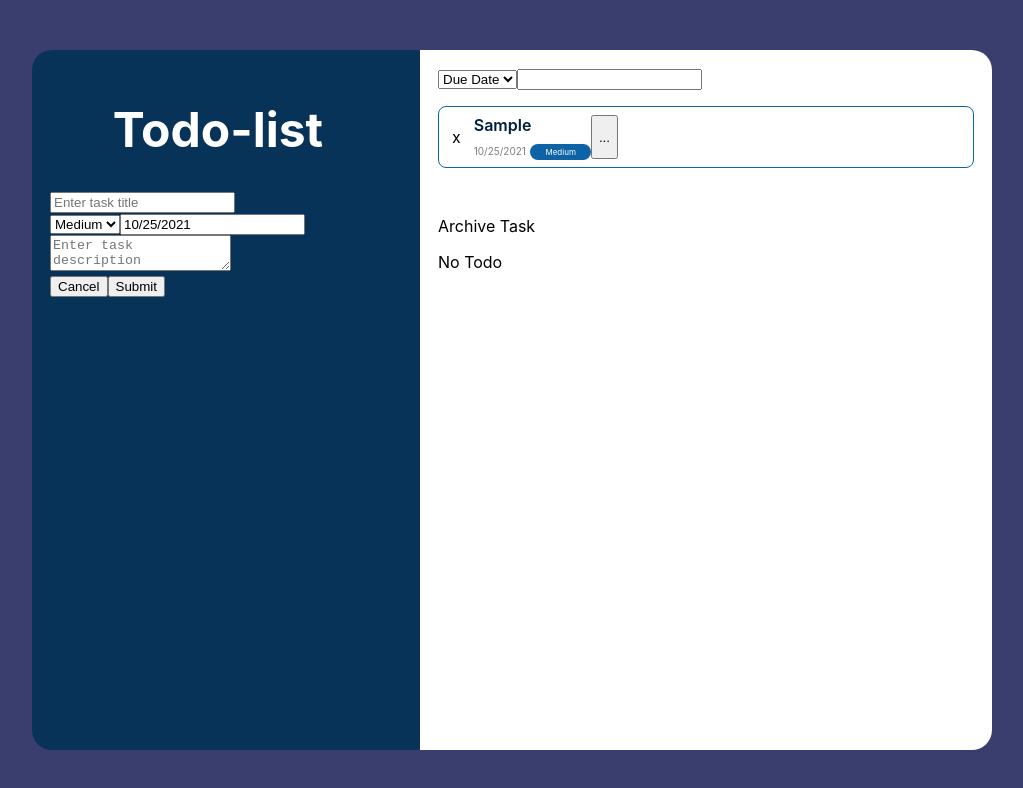
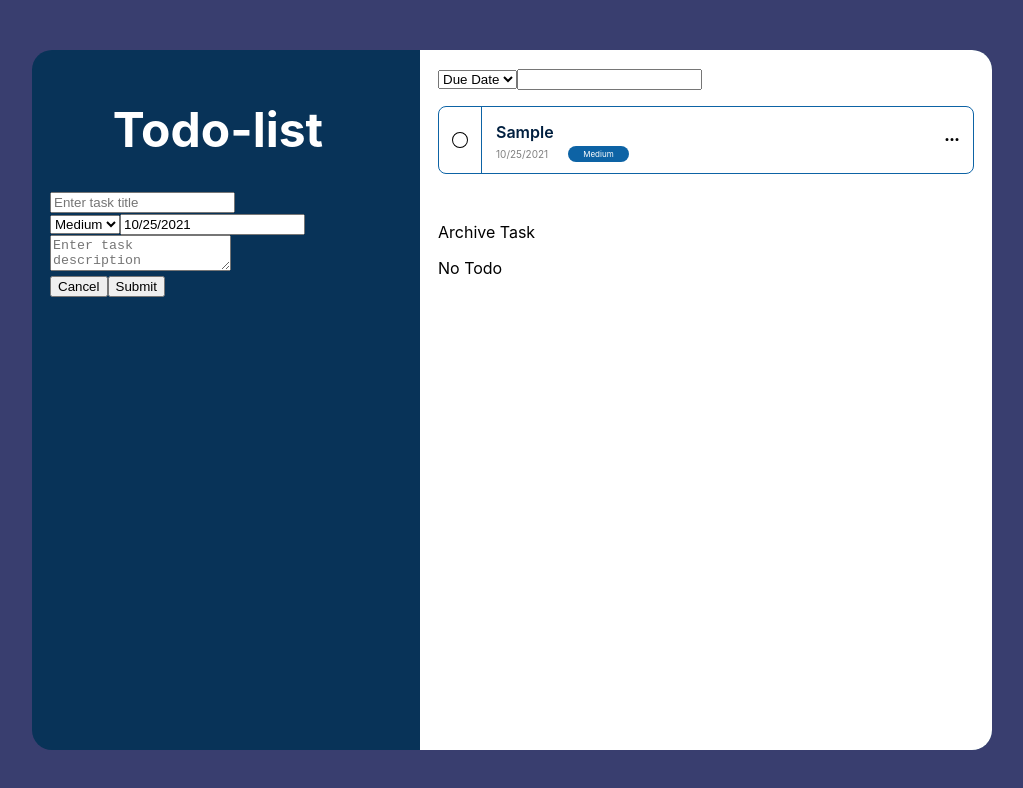
Before and after one commit to chrysillala/totododo, a React (Create React App) app: page / in a window 1280 px wide. Both pictures are taken after typing "Sample", "Sample" into the empty fields and a click on the input "Submit". Shown: the top 788 px of the page, without its empty margins (128-1151 px from the left). Built offline with nearby package versions, Linux system fonts and the light colour scheme.

Commit message:
refactor TodoListItem

```diff
--- a/src/components/TodoList/TodoListItem.js
+++ b/src/components/TodoList/TodoListItem.js
@@ -1,66 +1,9 @@
 import React from 'react';
-import styled from 'styled-components';
 
-const TodoItemWrapper = styled.li`
-  border: 1px solid var(--secondary);
-  border-radius: 8px;
-  margin-bottom: 16px;
-  position: relative;
+import { BsCheckCircleFill, BsCircle, BsXLg } from 'react-icons/bs';
+import { GoKebabHorizontal } from 'react-icons/go';
 
-  > div {
-    display: flex;
-    align-items: center;
-  }
-`;
-
-const TodoCheckbox = styled.div`
-  display: flex;
-  align-items: center;
-  padding: 20px 13px;
-`;
-
-const TodoItemContent = styled.div`
-  display: flex;
-`
-
-const TodoTitle = styled.p`
-  font-size: 16px;
-  font-weight: 600;
-  color: var(--black);
-  margin: 0 0 4px 0;
-`;
-
-const TodoDate = styled.span`
-  font-size: 10px;
-  color: var(--light-gray);
-`
-
-const TodoPriorityPill = styled.span`
-  background-color: var(--secondary);
-  padding: 3px 15px;
-  color: var(--white);
-  font-size: 8px;
-  border-radius: 16px;
-`;
-
-const TodoDescription = styled.div`
-  font-size: 12px;
-  color: var(--gray);
-  padding: 13px;
-  border-top: 1px solid var(--secondary);
-`;
-
-const TodoDropdown = styled.div`
-  position: absolute;
-  top: 0;
-  right: 0;
-  background: white;
-  padding: 10px;
-  border: 1px solid var(--light-gray);
-  border-radius: 6px;
-  display: flex;
-  flex-flow: column wrap;
-`;
+import { TodoItemWrapper, TodoInfoWrapper, TodoIcon, TodoItemContent, TodoTitle, TodoDate, TodoPriorityPill, TodoDropdown, TodoDescriptionWrapper } from './TodoListItem.styled';
 class TodoListItem extends React.Component {
   constructor(props) {
     super(props);
@@ -76,29 +19,36 @@ class TodoListItem extends React.Component {
 
     return (
       <TodoItemWrapper>
-        <div>
-          <TodoCheckbox onClick={() => onHandleCompleteTodo(todo.id)}>{todo.isCompleted ? "v" : "x"}</TodoCheckbox>
+        <TodoInfoWrapper>
+          <TodoIcon onClick={() => onHandleCompleteTodo(todo.id)}>{todo.isCompleted ? <BsCheckCircleFill /> : <BsCircle />}</TodoIcon>
           <TodoItemContent>
-            <div>
-              <TodoTitle>{todo.title}</TodoTitle>
-              <TodoDate>{(new Date(todo.dueDate)).toLocaleDateString()}</TodoDate>{' '}
-              <TodoPriorityPill>{priorities[todo.priority]}</TodoPriorityPill>
-            </div>
-            <button onClick={() => this.setState({ isDropdownOpen: !isDropdownOpen })}>...</button>
+            <TodoTitle>{todo.title}</TodoTitle>
+            <TodoDate>{(new Date(todo.dueDate)).toLocaleDateString()}</TodoDate>{' '}
+            <TodoPriorityPill>{priorities[todo.priority]}</TodoPriorityPill>
           </TodoItemContent>
+          <TodoIcon>
+            <GoKebabHorizontal onClick={() => this.setState({ isDropdownOpen: !isDropdownOpen })} />
+          </TodoIcon>
           {isDropdownOpen &&
             <TodoDropdown>
-              {!todo.isCompleted &&
-                <button onClick={() => this.setState({ isTodoOpen: !isTodoOpen })}>Detail</button>}
-              <button onClick={() => onHandleRemoveTodo(todo.id)}>Delete</button>
+              <button
+                onClick={() => this.setState({ isTodoOpen: !isTodoOpen, isDropdownOpen: false })}>
+                Detail
+              </button>
+              <button
+                onClick={() => onHandleRemoveTodo(todo.id)}>
+                Delete
+              </button>
             </TodoDropdown>
           }
-        </div>
+        </TodoInfoWrapper>
         {isTodoOpen &&
-          <TodoDescription>
+          <TodoDescriptionWrapper>
             <p>{todo.description}</p>
-            <button onClick={() => this.setState({ isTodoOpen: !isTodoOpen })}>X</button>
-          </TodoDescription>
+            <TodoIcon>
+              <BsXLg onClick={() => this.setState({ isTodoOpen: !isTodoOpen })} />
+            </TodoIcon>
+          </TodoDescriptionWrapper>
         }
       </TodoItemWrapper>
     )
--- /dev/null
+++ b/src/components/TodoList/TodoListItem.styled.js
@@ -0,0 +1,73 @@
+import styled from 'styled-components';
+
+export const TodoItemWrapper = styled.li`
+  border: 1px solid var(--secondary);
+  border-radius: 8px;
+  margin-bottom: 16px;
+  position: relative;
+`;
+
+export const TodoInfoWrapper = styled.div`
+  display: grid;
+  grid-template-columns: auto 1fr auto;
+`;
+
+export const TodoIcon = styled.div`
+  display: flex;
+  align-items: center;
+  padding: 20px 13px;
+`;
+
+export const TodoItemContent = styled.div`
+  display: flex;
+  flex-flow: row wrap;
+  align-items: center;
+  padding: 11px 14px;
+  border-left: 1px solid var(--secondary);
+`;
+
+export const TodoTitle = styled.p`
+  width: 100%;
+  font-size: 16px;
+  font-weight: 600;
+  color: var(--black);
+  margin: 4px 0;
+`;
+
+export const TodoDate = styled.span`
+  font-size: 10px;
+  color: var(--light-gray);
+  margin-right: 20px;
+`
+
+export const TodoPriorityPill = styled.span`
+  background-color: var(--secondary);
+  padding: 3px 15px;
+  color: var(--white);
+  font-size: 8px;
+  border-radius: 16px;
+  display: flex;
+  align-items: center;
+`;
+
+export const TodoDescriptionWrapper = styled.div`
+  font-size: 12px;
+  color: var(--gray);
+  padding: 13px;
+  border-top: 1px solid var(--secondary);
+  display: flex;
+  justify-content: space-between;
+`;
+
+export const TodoDropdown = styled.div`
+  position: absolute;
+  top: 35px;
+  right: 0;
+  background: white;
+  padding: 10px;
+  border: 1px solid var(--light-gray);
+  border-radius: 6px;
+  display: flex;
+  flex-flow: column wrap;
+  z-index: 9;
+`;
```
